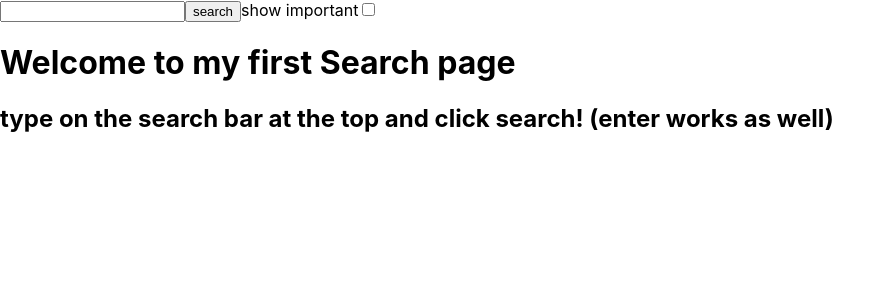
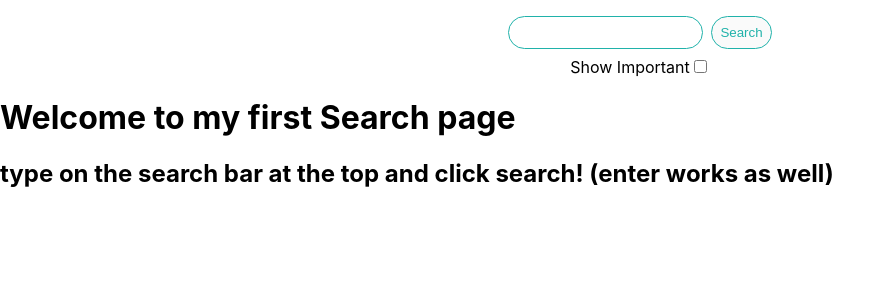
Before and after one commit to AguirreEze/we-remote-challenge, a Next.js app: page / in a window 1280 px wide. Shown: the top 300 px of the page, without its empty margins (0-895 px from the left). Built offline with nearby package versions, Linux system fonts and the light colour scheme.

Commit message:
Feat search Styles

```diff
--- a/components/Pagination/styles.module.scss
+++ b/components/Pagination/styles.module.scss
@@ -10,14 +10,14 @@
   display: flex;
   align-items: center;
   justify-content: center;
-  border: 1px solid lightseagreen;
+  border: 1px solid var(--primary-color);
   width: 2rem;
   height: 2rem;
   border-radius: 50%;
-  color: lightseagreen;
+  color: var(--primary-color);
   cursor: pointer;
   &:hover {
-    background-color: lightseagreen;
+    background-color: var(--primary-color);
     color: white;
   }
 }
--- a/components/SearchBar/index.tsx
+++ b/components/SearchBar/index.tsx
@@ -1,6 +1,7 @@
 import Link from "next/link"
 import { FormEvent, useState } from "react"
 import { getSearchURL } from "services/search"
+import styles from "./styles.module.scss"
 
 export default function SearchBar() {
   const [input, setInput] = useState<string>("")
@@ -9,19 +10,26 @@ export default function SearchBar() {
     event.preventDefault()
   }
   return (
-    <form onSubmit={handleSubmit}>
+    <form onSubmit={handleSubmit} className={styles.form}>
+      <div className={styles.inputRow}>
         <input
           type="text"
           value={input}
           onChange={(e) => setInput(e.target.value)}
+          className={styles.input}
         />
         <Link href={getSearchURL(input, "1", important)}>
           <a>
-          <button type="submit">search</button>
+            <button type="submit" className={styles.button}>
+              search
+            </button>
           </a>
         </Link>
-      <label>show important</label>
+      </div>
+      <div>
+        <label className={styles.label}>show important</label>
         <input type="checkbox" onChange={() => setImportant(!important)} />
+      </div>
     </form>
   )
 }
--- /dev/null
+++ b/components/SearchBar/styles.module.scss
@@ -0,0 +1,37 @@
+.form {
+  display: flex;
+  flex-direction: column;
+  align-items: center;
+  gap: 0.5rem;
+  margin: 1rem;
+}
+
+.inputRow {
+  display: flex;
+  align-items: center;
+  gap: 0.5rem;
+}
+
+.input {
+  padding: 0.5rem;
+  border-radius: 2rem;
+  color: var(--primary-color);
+  border: 1px solid var(--primary-color);
+}
+
+.button {
+  padding: 0.5rem;
+  border-radius: 2rem;
+  border: 1px solid var(--primary-color);
+  text-transform: capitalize;
+  color: var(--primary-color);
+  background-color: #fafafa;
+  &:hover {
+    background-color: var(--primary-color);
+    color: white;
+  }
+}
+
+.label {
+  text-transform: capitalize;
+}
--- a/styles/globals.css
+++ b/styles/globals.css
@@ -1,3 +1,7 @@
+:root {
+  --primary-color: lightseagreen;
+}
+
 html,
 body {
   padding: 0;
```
Lines whose indentation alone changed are shown as unchanged.
